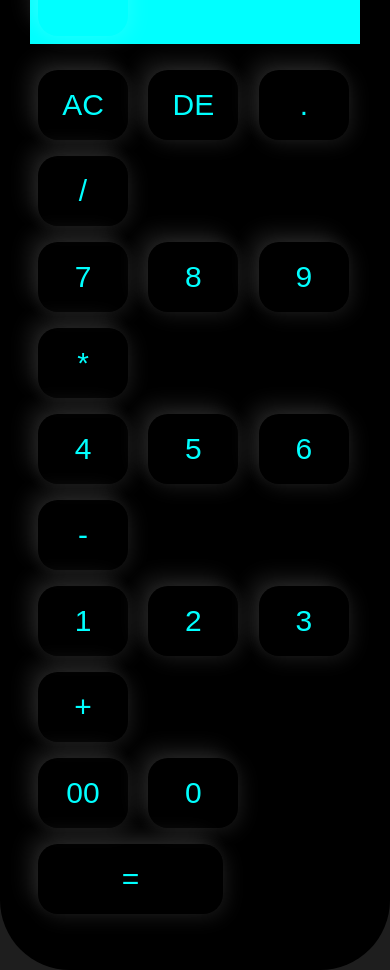
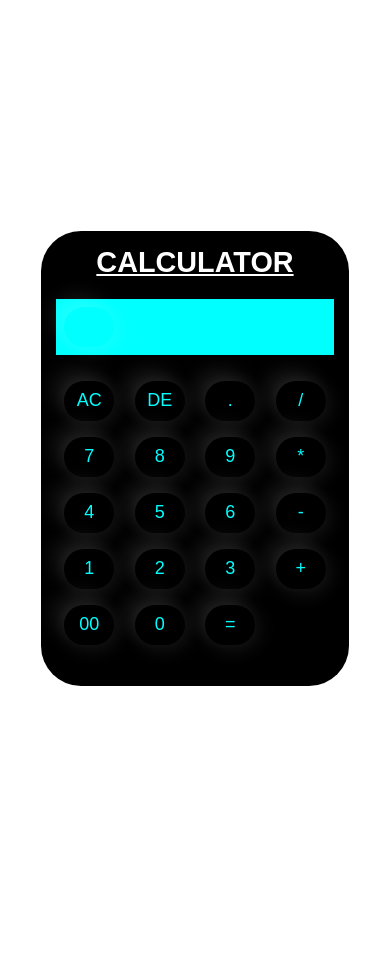
Before and after one commit to ayazalam2023/Calculator-Landing-Page, a plain HTML site: page index2.html in a window 390 px wide. After the commit the page ends 880 px from the top, so only its background shows below. Drawn offline with Linux system fonts and the light colour scheme.

Commit message:
Update style.css

```diff
--- a/style.css
+++ b/style.css
@@ -62,57 +62,50 @@ form input.equal{
     margin-bottom: 20px;
     height: fit-content;
 }
-/* General Body Styling */
-body {
-    margin: 0;
-    padding: 0;
-    font-family: 'Arial', sans-serif;
-    background-color: #1e1e1e;
-    display: flex;
-    justify-content: center;
-    align-items: center;
-    height: 100vh;
-    color: #fff;
-}
+@media (max-width: 768px) {
+    .calculator {
+        padding: 20px;
+        border-radius: 50px;
+        max-width: 90%; /* Fill most of the screen with a small border */
+    }
 
-/* Landing Page Styles */
-.landing-page {
-    text-align: center;
-}
+    .calculator form input {
+        width: 70px;
+        height: 50px;
+        font-size: 24px;
+    }
 
-/* Animation for the welcome text */
-.animated-text {
-    font-size: 40px;
-    font-weight: bold;
-    letter-spacing: 3px;
-    animation: fade-in 2s ease-out;
-}
+    form.display input {
+        font-size: 50px;
+        margin: 20px 0;
+    }
 
-/* Keyframes for the text animation */
-@keyframes fade-in {
-    0% {
-        opacity: 0;
-        transform: translateY(-50px);
-    }
-    100% {
-        opacity: 1;
-        transform: translateY(0);
+    .btn {
+        padding: 12px 25px;
+        font-size: 16px;
     }
 }
 
-/* Button styling */
-.btn {
-    margin-top: 20px;
-    padding: 15px 30px;
-    font-size: 18px;
-    color: white;
-    background-color: #27ae60;
-    border: none;
-    border-radius: 30px;
-    cursor: pointer;
-    transition: background-color 0.3s ease;
+@media (max-width: 480px) {
+    .calculator {
+        padding: 15px;
+        border-radius: 40px;
+        max-width: 90%; /* Smaller screens get even narrower with some border */
+    }
+
+    .calculator form input {
+        width: 50px;
+        height: 40px;
+        font-size: 18px;
+    }
+
+    form.display input {
+        font-size: 40px;
+        margin: 10px 0;
+    }
+
+    .btn {
+        padding: 10px 20px;
+        font-size: 14px;
+    }
 }
-
-.btn:hover {
-    background-color: #2ecc71;
-}
```
